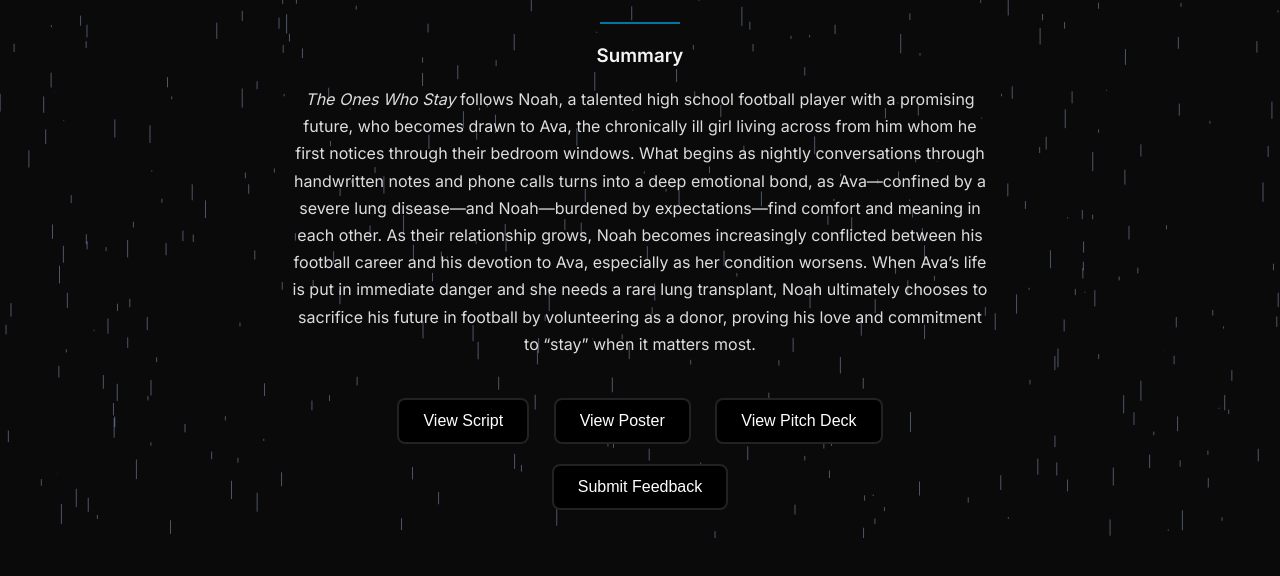
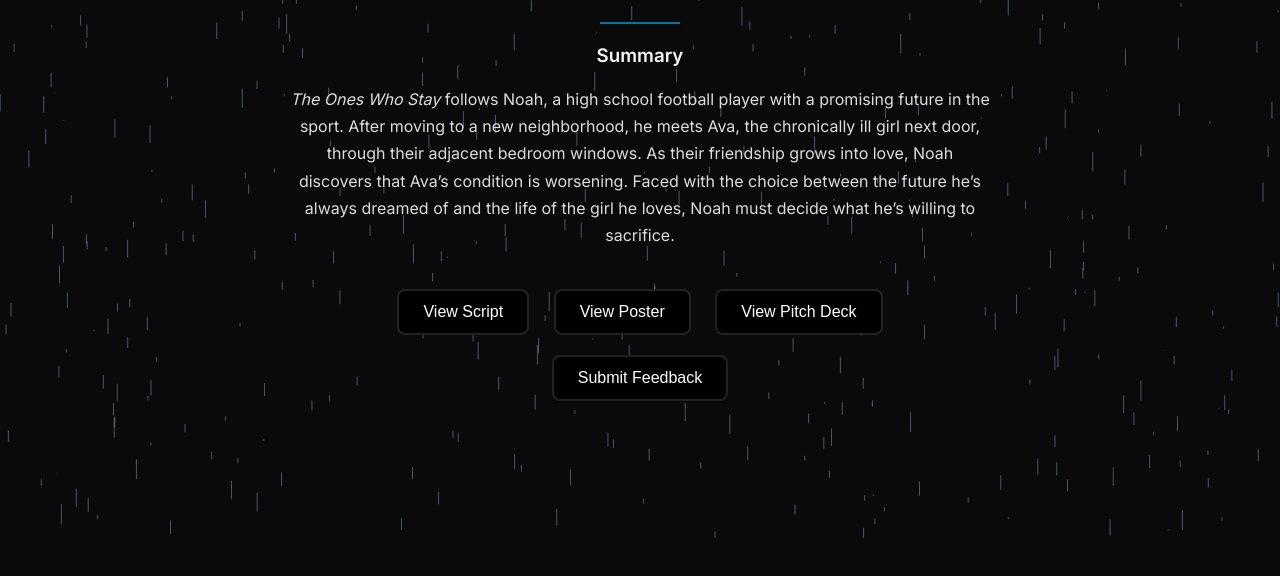
Before and after one commit to wdk08/theOnesWhoStay, a plain HTML site: page index.html in a window 1280 px wide. Shown: the part 262-838 px from the top of the page. After the commit the page ends 800 px from the top, so only its background shows below. Drawn offline with nearby package versions, Linux system fonts and the light colour scheme.

Commit message:
Change Synopsis

```diff
--- a/index.html
+++ b/index.html
@@ -107,14 +107,7 @@
 
         <h3>Summary</h3>
 
-        <p><i>The Ones Who Stay</i> follows Noah, a talented high school football player with a promising future, who
-            becomes drawn to Ava, the chronically ill girl living across from him whom he first notices through their
-            bedroom windows. What begins as nightly conversations through handwritten notes and phone calls turns into a
-            deep emotional bond, as Ava—confined by a severe lung disease—and Noah—burdened by expectations—find comfort
-            and meaning in each other. As their relationship grows, Noah becomes increasingly conflicted between his
-            football career and his devotion to Ava, especially as her condition worsens. When Ava’s life is put in
-            immediate danger and she needs a rare lung transplant, Noah ultimately chooses to sacrifice his future in
-            football by volunteering as a donor, proving his love and commitment to “stay” when it matters most.</p>
+        <p><i>The Ones Who Stay</i> follows Noah, a high school football player with a promising future in the sport. After moving to a new neighborhood, he meets Ava, the chronically ill girl next door, through their adjacent bedroom windows. As their friendship grows into love, Noah discovers that Ava’s condition is worsening. Faced with the choice between the future he’s always dreamed of and the life of the girl he loves, Noah must decide what he’s willing to sacrifice.</p>
 
         <div class="buttons">
             <a href="The_Ones_Who_Stay.pdf" target="_blank">
```
